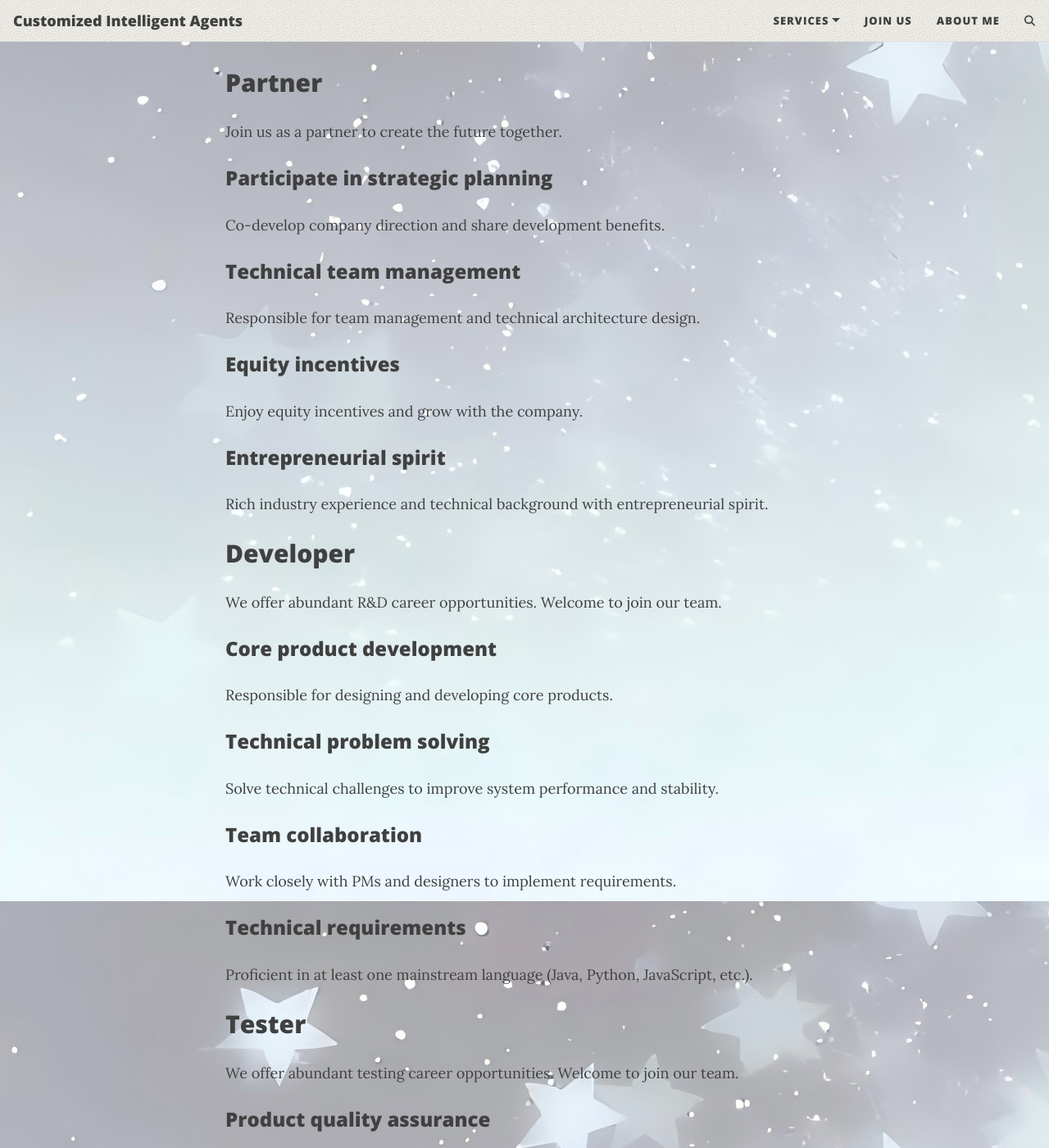
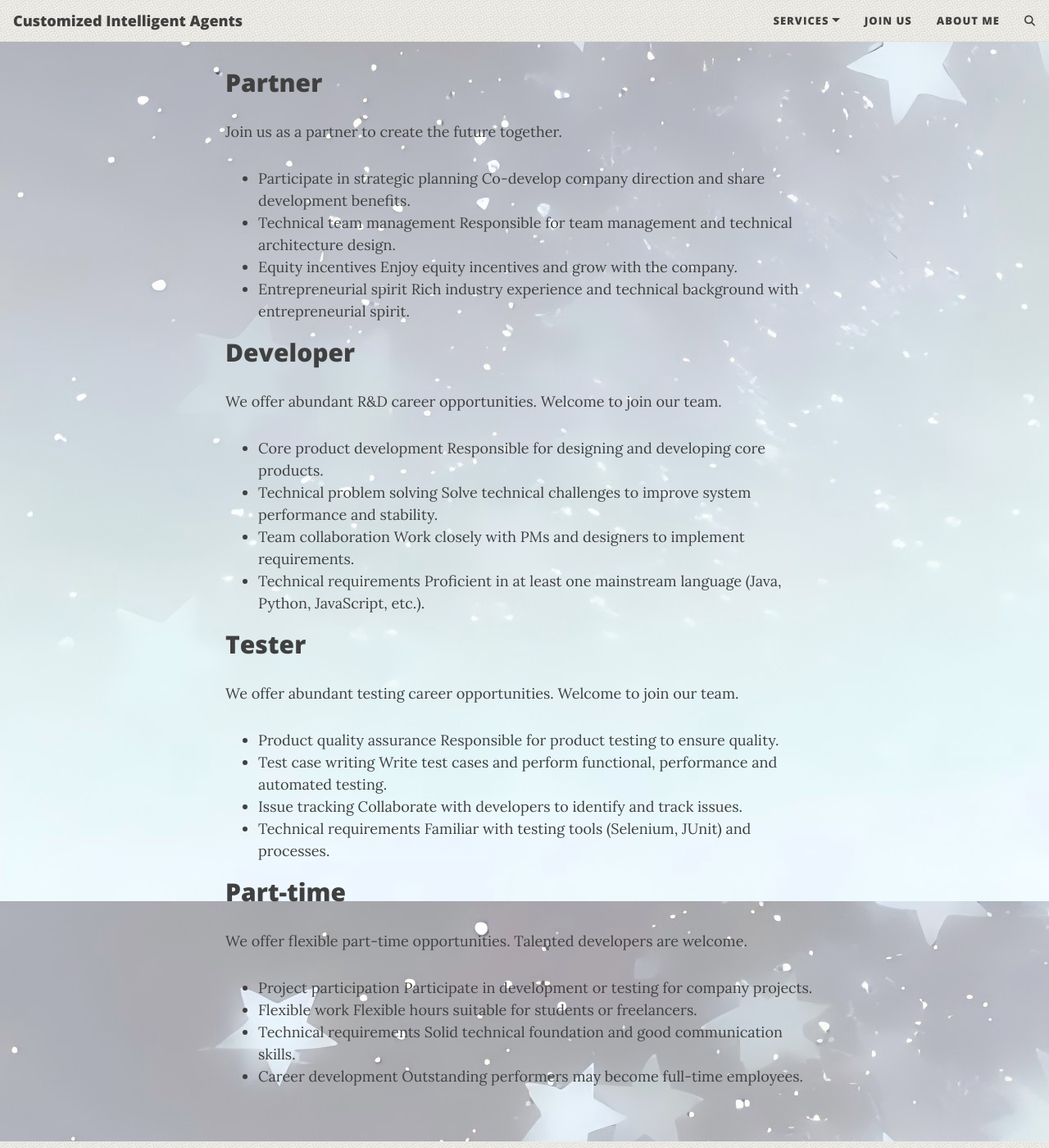
Before and after one commit to radarfyh/radarfyh.github.io, a Jekyll site: the page built from joinus.md, in a window 1280 px wide and 1400 px high, scrolled down 269 px. Shown: the whole window at 82% size. Built offline with Jekyll 4.4.1, drawn with Linux system fonts in a browser that asks for light colours; comment, search, counter and statistics services are not loaded; some of the changed text lies outside the part shown.

Commit message:
修改joinus.md

```diff
--- a/joinus.md
+++ b/joinus.md
@@ -4,47 +4,47 @@ title: Join us
 subtitle: We are looking for talented developers, testers, and partners.
 ---
 
-## Partner
+## **Partner**
 Join us as a partner to create the future together.
 
-### Participate in strategic planning
+- Participate in strategic planning
 Co-develop company direction and share development benefits.
-### Technical team management
+- Technical team management
 Responsible for team management and technical architecture design.
-### Equity incentives
+- Equity incentives
 Enjoy equity incentives and grow with the company.
-### Entrepreneurial spirit
+- Entrepreneurial spirit
 Rich industry experience and technical background with entrepreneurial spirit.
 
-## Developer
+## **Developer**
 We offer abundant R&D career opportunities. Welcome to join our team.
-### Core product development
+- Core product development
 Responsible for designing and developing core products.
-### Technical problem solving
+- Technical problem solving
 Solve technical challenges to improve system performance and stability.
-### Team collaboration
+- Team collaboration
 Work closely with PMs and designers to implement requirements.
-### Technical requirements
+- Technical requirements
 Proficient in at least one mainstream language (Java, Python, JavaScript, etc.).
 
-## Tester
+## **Tester**
 We offer abundant testing career opportunities. Welcome to join our team.
-### Product quality assurance
+- Product quality assurance
 Responsible for product testing to ensure quality.
-### Test case writing
+- Test case writing
 Write test cases and perform functional, performance and automated testing.
-### Issue tracking
+- Issue tracking
 Collaborate with developers to identify and track issues.
-### Technical requirements
+- Technical requirements
 Familiar with testing tools (Selenium, JUnit) and processes.
 
-## Part-time
+## **Part-time**
 We offer flexible part-time opportunities. Talented developers are welcome.
-### Project participation
+- Project participation
 Participate in development or testing for company projects.
-### Flexible work
+- Flexible work
 Flexible hours suitable for students or freelancers.
-### Technical requirements
+- Technical requirements
 Solid technical foundation and good communication skills.
-### Career development
+- Career development
 Outstanding performers may become full-time employees.
```
